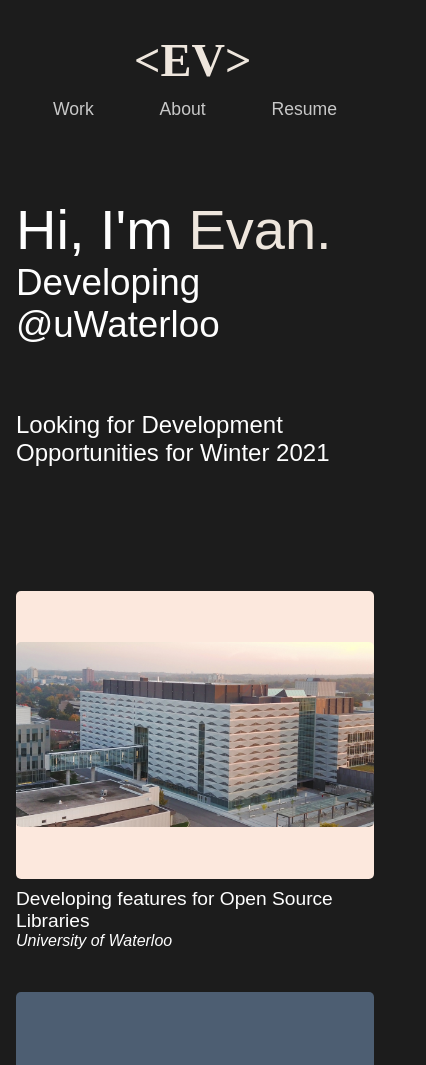
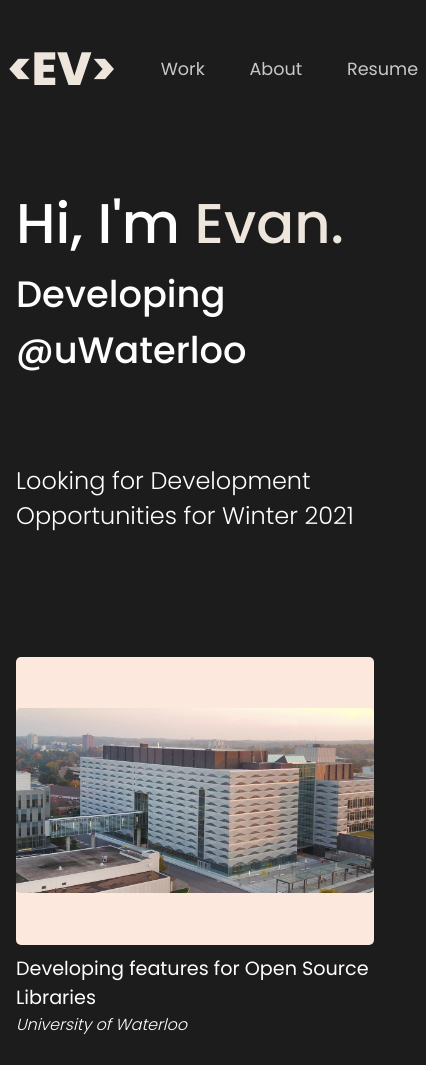
Before and after one commit to eevanwong/website, a React (Create React App) app: page /#/ in a window 390 px wide. Shown: the top 1065 px of the page, 426 px wide, since content can reach past the window. Built offline with nearby package versions, Linux system fonts and the light colour scheme; a web font is replaced by a local one.

Commit message:
fixed missing poppins font

```diff
--- a/public/index.html
+++ b/public/index.html
@@ -28,6 +28,10 @@
     />
     <link rel="preconnect" href="https://fonts.gstatic.com" />
 
+    <link
+      href="https://fonts.googleapis.com/css2?family=Poppins:wght@300;400;500;600;700;800;900&display=swap"
+      rel="stylesheet"
+    />
     <link
       href="https://fonts.googleapis.com/css2?family=Source+Sans+Pro:wght@300;400;600;700;900&display=swap"
       rel="stylesheet"
--- a/src/App.css
+++ b/src/App.css
@@ -25,7 +25,8 @@
 .navbar-wrapper,
 .background,
 .footer-container,
-.about {
+.about,
+.wrapper {
   max-width: 1050px !important;
 }
 
--- a/src/components/Navbar/Navbar.css
+++ b/src/components/Navbar/Navbar.css
@@ -84,9 +84,9 @@ a {
 }
 
 @media screen and (max-width: 600px) {
-  .navbar {
+  /* .navbar {
     flex-direction: column;
-  }
+  } */
 
   .navbar-items {
     width: 350px;
@@ -95,7 +95,7 @@ a {
     width: auto;
   }
 
-  .navbar-items ul {
+  /* .navbar-items ul {
     display: flex;
     margin-right: 0px;
     margin-top: 12px;
@@ -104,7 +104,7 @@ a {
 
   .navbar-items ul li {
     padding-left: 0;
-  }
+  } */
 }
 /*
 .fa-typo3 {
--- a/src/components/Projects/Projects.css
+++ b/src/components/Projects/Projects.css
@@ -111,3 +111,10 @@ em {
     grid-template-columns: auto;
   }
 }
+
+@media screen and (max-width: 1050px) {
+  .project-grid {
+    /* grid-column: auto; */
+    grid-template-columns: repeat(auto-fit, minmax(240px, 1fr));
+  }
+}
```
